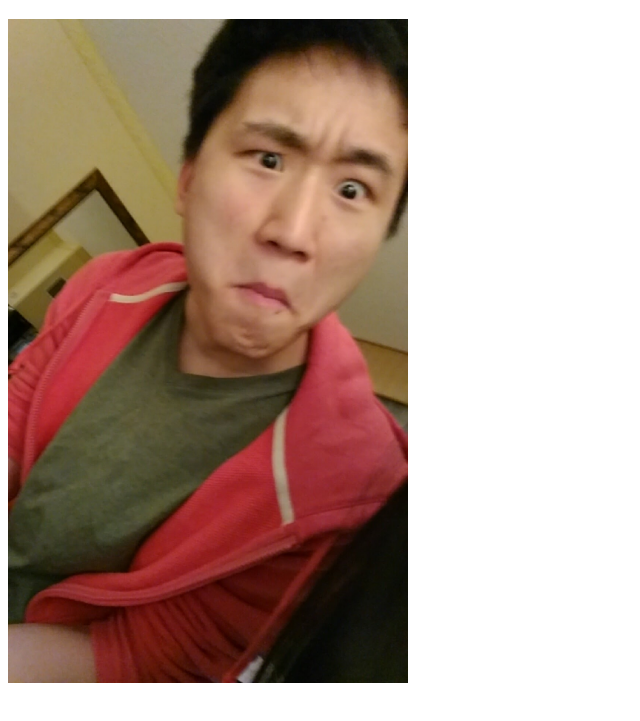
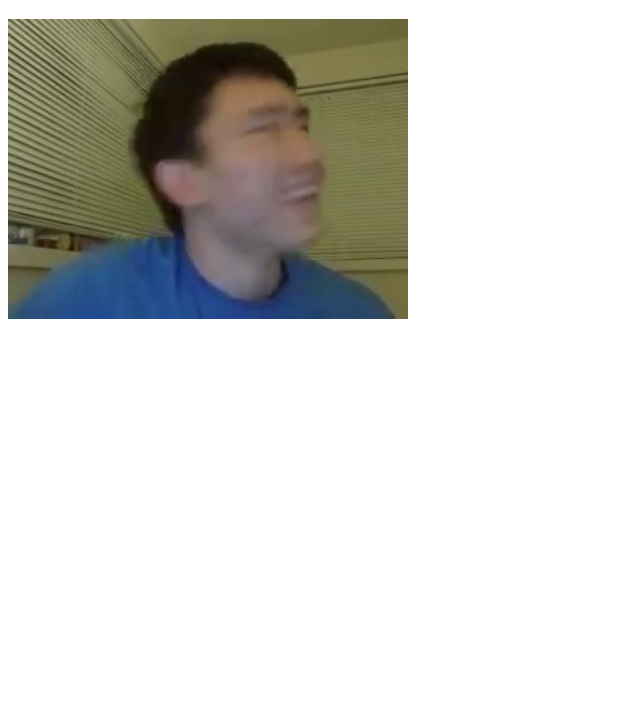
Before and after one commit to leekkww/epiary, a plain HTML site: page index.html in a window 1280 px wide. Shown: the part 61-782 px from the top of the page, without its empty margins (0-640 px from the left). Drawn offline with Linux system fonts and the light colour scheme.

Commit message:
new picture of et

```diff
--- a/index.html
+++ b/index.html
@@ -7,6 +7,6 @@
     </head>
     <body>
         <h1>Holla.</h1>
-        <img src="et.jpg" style="width:400px;">
+        <img src="et.png" style="width:400px;">
     </body>
 </html>
```
